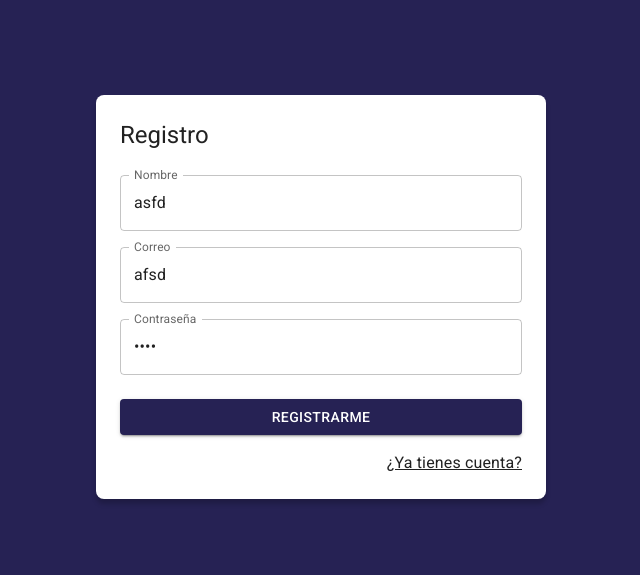
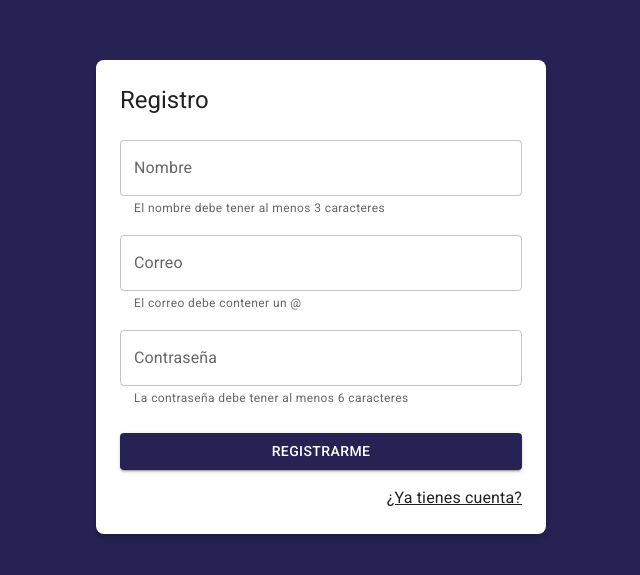
Before and after one commit to NachoBasilio/journal-app, a React (Vite) app: page /auth/register in a window 1280 px wide. Shown: the part 103-678 px from the top of the page, without its empty margins (319-959 px from the left). Built offline with nearby package versions, Linux system fonts and the light colour scheme.

Commit message:
Validacion completada

```diff
--- a/src/auth/pages/Registe.jsx
+++ b/src/auth/pages/Registe.jsx
@@ -3,6 +3,7 @@ import {Link as RouterLink } from "react-router-dom";
 import { Grid, TextField, Button, Link } from "@mui/material";
 import AuthLayout from "../layout/AuthLayout";
 import useForm from "../../hooks/useForm";
+import {useState } from "react";
 
 const formaValidations = {
   email: [(value) => value.includes("@"), "El correo debe contener un @"],
@@ -12,18 +13,21 @@ const formaValidations = {
 
 
 export default function Registe() {
-  const {email, password, displayName, onInputChange, formState, emailValid , passwordValid, displayNameValid} = useForm({
-    email: "afsd",
-    password: "asfd",
-    displayName: "asfd"
+  const [formSubmitted, setFormSubmitted] = useState(false)
+
+  const {email, password, displayName, onInputChange, formState, emailValid , passwordValid, displayNameValid, isFormValid} = useForm({
+    email: "",
+    password: "",
+    displayName: ""
   },formaValidations)
 
   console.log(emailValid, passwordValid, displayNameValid);
 
   const onSubmit = (e)=>{
     e.preventDefault();
+    setFormSubmitted(true)
+  }
 
-  }
 
 
 
@@ -44,7 +48,8 @@ export default function Registe() {
           value={displayName}
           onChange={(e)=>onInputChange(e)}
           fullWidth
-
+          error={!!displayNameValid && formSubmitted}
+          helperText={displayNameValid}
           />
         </Grid>
         <Grid item xs={12} sx={{mt:2}}
@@ -58,6 +63,8 @@ export default function Registe() {
             value={email}
             onChange={(e)=>onInputChange(e)}
             fullWidth
+            error={!!emailValid && formSubmitted}
+            helperText={emailValid}
           />
 
         </Grid>
@@ -72,6 +79,8 @@ export default function Registe() {
           value={password}
           onChange={(e)=>onInputChange(e)}
           fullWidth
+          error={!!passwordValid && formSubmitted}
+          helperText={passwordValid}
           />
         </Grid>
         <Grid container spacing={2} sx={{mb:2, mt:1}}>
--- a/src/hooks/useForm.jsx
+++ b/src/hooks/useForm.jsx
@@ -1,4 +1,4 @@
-import { useEffect, useState } from 'react';
+import { useEffect, useMemo, useState } from 'react';
 
 export default function useForm( initialForm = {}, formaValidations = {} ){
 
@@ -32,11 +32,25 @@ export default function useForm( initialForm = {}, formaValidations = {} ){
         setFormValidation(formCheckedValues)
     }
 
+    const isFormValid = useMemo(() => {
+        for (const formaValue of Object.keys(formValidation)) {
+            if (formValidation[formaValue] != null) {
+                return false
+            }
+
+        }
+        return true
+
+
+    },[formValidation])
+
     return {
         ...formState,
         formState,
         onInputChange,
         onResetForm,
+        isFormValid,
+
         ...formValidation
     }
 }
```
